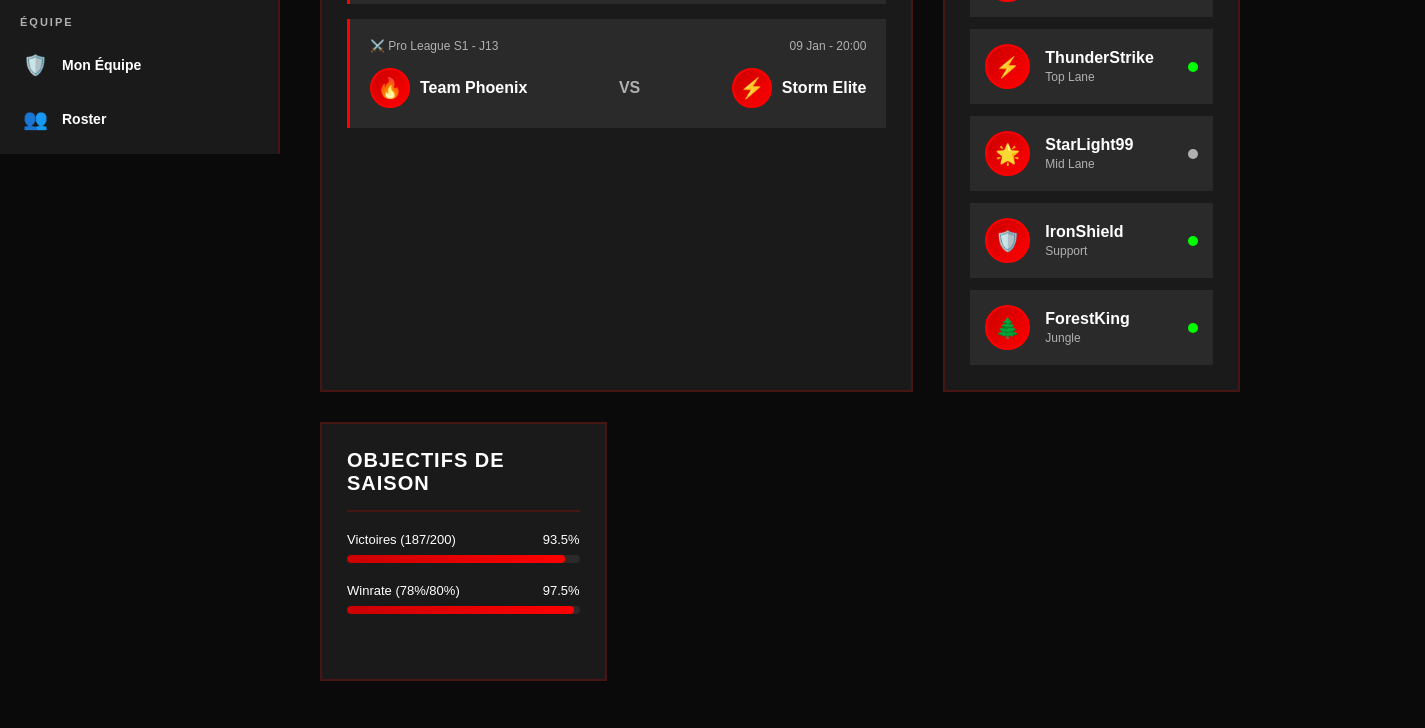
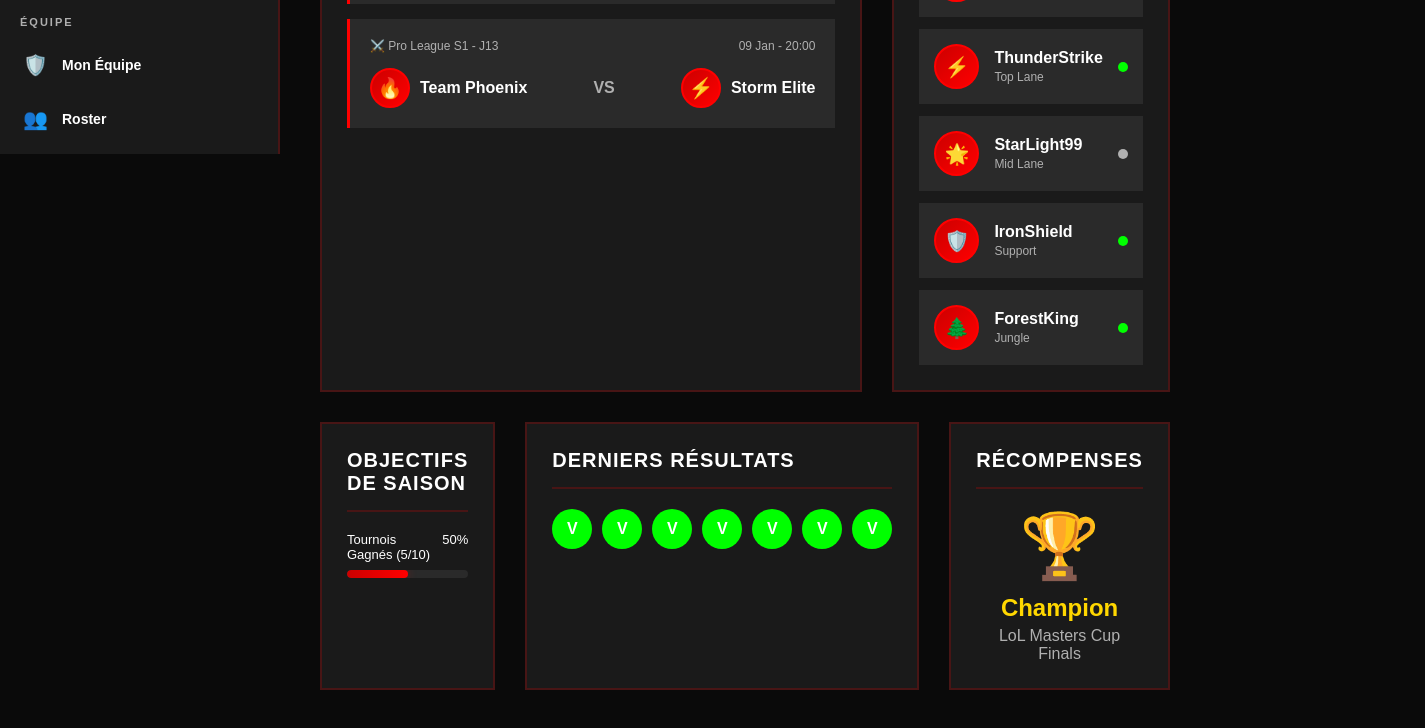
Before and after one commit to qartersan94/TLeagues, a plain HTML site: page dashboard.html in a window 1280 px wide. Shown: the part 646-1374 px from the top of the page, 1425 px wide, since content can reach past the window. Drawn offline with Linux system fonts and the light colour scheme.

Commit message:
Update dashboard.html

```diff
--- a/dashboard.html
+++ b/dashboard.html
@@ -606,7 +606,9 @@
     <!-- Sidebar -->
     <aside class="sidebar">
         <div class="sidebar-header">
-            <div class="logo">TLeagues</div>
+            <a href="index.html" style="text-decoration: none;">
+                <div class="logo">TLeagues</div>
+            </a>
             <div class="user-profile">
                 <div class="user-avatar">🔥</div>
                 <div class="user-info">
@@ -897,6 +899,60 @@
 
                         <div class="progress-container">
                             <div class="progress-header">
+                                <span>Tournois Gagnés (5/10)</span>
+                                <span>50%</span>
+                            </div>
+                            <div class="progress-bar">
+                                <div class="progress-fill" style="width: 50%"></div>
+                            </div>
+                        </div>
+                    </div>
+
+                    <div class="card">
+                        <div class="card-header">
+                            <div class="card-title">Derniers Résultats</div>
+                        </div>
+                        <div style="display: flex; gap: 10px; justify-content: center;">
+                            <div style="width: 40px; height: 40px; background: var(--green); border-radius: 50%; display: flex; align-items: center; justify-content: center; font-weight: bold;">V</div>
+                            <div style="width: 40px; height: 40px; background: var(--green); border-radius: 50%; display: flex; align-items: center; justify-content: center; font-weight: bold;">V</div>
+                            <div style="width: 40px; height: 40px; background: var(--green); border-radius: 50%; display: flex; align-items: center; justify-content: center; font-weight: bold;">V</div>
+                            <div style="width: 40px; height: 40px; background: var(--green); border-radius: 50%; display: flex; align-items: center; justify-content: center; font-weight: bold;">V</div>
+                            <div style="width: 40px; height: 40px; background: var(--green); border-radius: 50%; display: flex; align-items: center; justify-content: center; font-weight: bold;">V</div>
+                            <div style="width: 40px; height: 40px; background: var(--green); border-radius: 50%; display: flex; align-items: center; justify-content: center; font-weight: bold;">V</div>
+                            <div style="width: 40px; height: 40px; background: var(--green); border-radius: 50%; display: flex; align-items: center; justify-content: center; font-weight: bold;">V</div>
+                        </div>
+                    </div>
+
+                    <div class="card">
+                        <div class="card-header">
+                            <div class="card-title">Récompenses</div>
+                        </div>
+                        <div style="text-align: center;">
+                            <div style="font-size: 64px; margin-bottom: 10px;">🏆</div>
+                            <div style="font-size: 24px; font-weight: bold; color: var(--gold); margin-bottom: 5px;">Champion</div>
+                            <div style="color: var(--text-gray);">LoL Masters Cup Finals</div>
+                        </div>
+                    </div>
+                </div>
+            </div>
+        </div>
+    </main>
+
+    <script>
+        function switchSection(section) {
+            // Update nav items
+            document.querySelectorAll('.nav-item').forEach(item => {
+                item.classList.remove('active');
+            });
+            event.target.closest('.nav-item').classList.add('active');
+
+            // Show corresponding section (for demo)
+            console.log('Switching to:', section);
+            alert(`Navigation vers ${section} (fonctionnalité de démonstration)`);
+        }
+    </script>
+</body>
+</html>
                                 <span>Victoires (187/200)</span>
                                 <span>93.5%</span>
                             </div>
```
